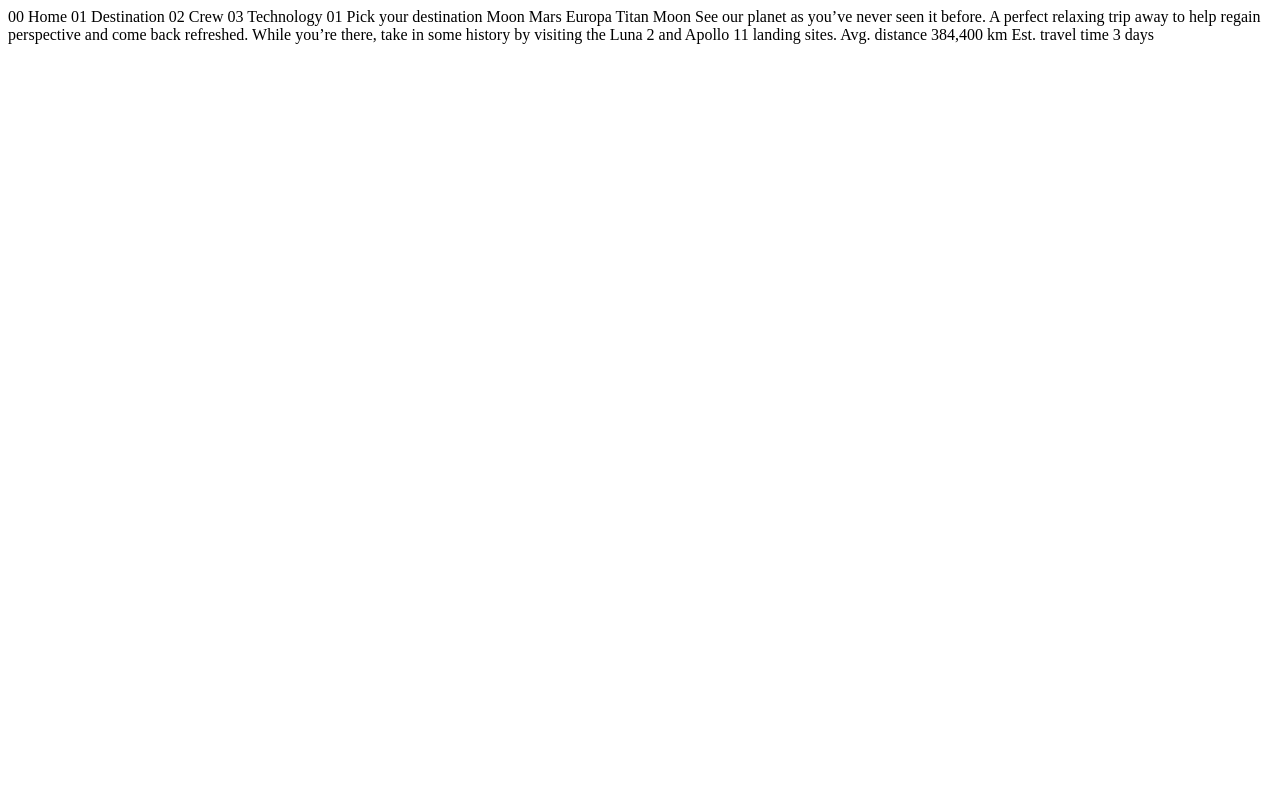
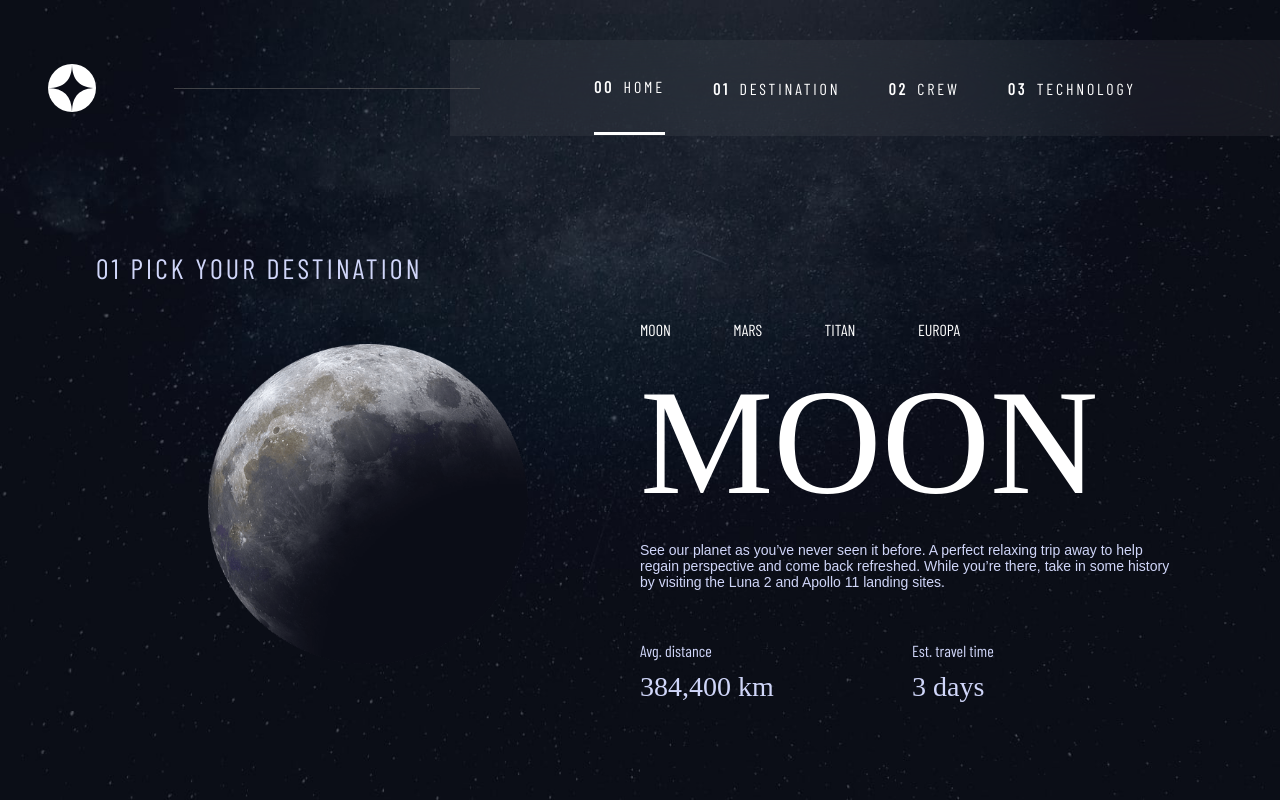
Before and after one commit to anaysharma/space-tourism, a website: page code/destination-moon.html in a window 1280 px wide. Drawn offline with nearby package versions, Linux system fonts and the light colour scheme; a web font is replaced by a local one.

Commit message:
added moon page

```diff
--- a/code/CSS/styles.css
+++ b/code/CSS/styles.css
@@ -27,13 +27,18 @@ body {
 	padding: 0;
 }
 main {
-	height: 100vh;
-	width: 100vw;
+	height: 100%;
+	width: 100%;
 	background-repeat: no-repeat;
 	background-size: cover;
-	background-image: url(../assets/home/background-home-desktop.jpg);
 }
+
+a {
+	text-decoration: none;
+}
+
 .navbar {
+	z-index: 1000;
 	display: flex;
 	justify-content: space-between;
 	align-items: center;
@@ -93,21 +98,96 @@ main {
 	inset: auto 8rem 8rem 8rem;
 	display: flex;
 	column-gap: 20%;
+}
+
+.main-home {
+	margin: 0;
+	padding: 0;
+	position: absolute;
+	background-image: url(../assets/home/background-home-desktop.jpg);
+}
+
+.main-moon {
+	margin: 0;
+	padding: 0;
+	position: absolute;
+	background-image: url(../assets/destination/background-destination-desktop.jpg);
+}
+
+.image-big {
+	height: 20rem;
+	aspect-ratio: 1;
+}
+.nav-mini {
+	display: flex;
+	list-style: none;
+	justify-content: space-between;
+	width: 20em;
+	padding-left: 0;
+}
+.nav-mini-item {
+	font: var(--font-Nav);
+	color: var(--color-primary);
+}
+.main-section {
+	display: grid;
+	grid-template-rows: 30px, 1fr;
+	position: absolute;
+	left: 6rem;
+	right: 6rem;
+	bottom: 6rem;
+}
+
+.section {
+	height: 50vh;
+	display: grid;
+	grid-template-columns: repeat(2, 1fr);
+}
+
+.section-1 {
+	display: grid;
+	place-items: center;
+}
+
+.section-2 {
+	display: flex;
+	flex-direction: column;
+	row-gap: 0;
+}
+
+.heading {
+	text-transform: uppercase;
+	letter-spacing: 0.25ch;
+	font: var(--font-H5);
+	color: var(--color-secondary);
+}
+
+.description {
 	font: var(--font-Body);
 	color: var(--color-secondary);
 }
 
-.heading {
-	font: var(--font-H5);
-	color: var(--color-secondary);
+.information {
+	display: grid;
+	grid-template-columns: repeat(2, 1fr);
+	grid-template-rows: repeat(2, 30px);
 }
-
 .title {
 	margin: 0;
 	padding: 0;
 	font: var(--font-H1);
 	text-transform: uppercase;
 	color: var(--color-primary);
+}
+
+.info {
+	font: var(--font-P1);
+	color: var(--color-secondary);
+}
+
+.info-item {
+	font: var(--font-Nav);
+	color: var(--color-secondary);
 }
 .explore {
 	margin: auto 0 0 0;
@@ -126,3 +206,19 @@ main {
 .explore-button:hover {
 	box-shadow: 0 0 0 4rem rgba(255, 255, 255, 0.159);
 }
+
+.transition-slide {
+	transition: 400ms;
+	transform: translateX(0);
+	transform-origin: left;
+	opacity: 1;
+}
+
+html.is-animating .transition-slide {
+	transform: translateX(100%);
+}
+
+html.is-leaving .transition-slide {
+	opacity: 0.6;
+	transform: translateX(0);
+}
--- a/code/destination-moon.html
+++ b/code/destination-moon.html
@@ -3,35 +3,62 @@
 <head>
   <meta charset="UTF-8">
   <meta name="viewport" content="width=device-width, initial-scale=1.0">
-
+  <link rel="preconnect" href="https://fonts.googleapis.com">
+	<link rel="preconnect" href="https://fonts.gstatic.com" crossorigin>
+	<link href="https://fonts.googleapis.com/css2?family=Barlow+Condensed&family=Bellefair&display=swap" rel="stylesheet">
   <link rel="icon" type="image/png" sizes="32x32" href="./assets/favicon-32x32.png">
-
-  <title>Frontend Mentor | Space tourism website</title>
+  <link rel="stylesheet" type="text/css" href="./CSS/styles.css">
+  <title>destination-moon</title>
+  <script defer src="/node_modules/swup/dist/swup.min.js"></script>
+	<script defer src="script.js"></script>
 </head>
 <body>
 
-  00 Home
-  01 Destination
-  02 Crew
-  03 Technology
+  <nav class="navbar">
+		<img class="navbar-icon" src="/code/assets/shared/logo.svg">
+		<div class="navbar-line"></div>
+		<ul class="navbar-list">
+			<li class="navbar-item navbar-active">
+				<span>00</span><a class="navbar-link" href="./index.html">Home</a>
+			</li>
+			<li class="navbar-item">
+				<span>01</span><a class="navbar-link" href="#">Destination</a>
+			</li>
+			<li class="navbar-item">
+				<span>02</span><a class="navbar-link" href="#">Crew</a>
+			</li>
+			<li class="navbar-item">
+				<span>03</span><a class="navbar-link" href="#">Technology</a>
+			</li>
+		</ul>
+  </nav>
 
-  01 Pick your destination
+	<main id="swup" class="transition-slide main-moon">
+		<div class="main-section">
+			<h1 class="heading">01 Pick your destination</h1>
+			<div class="section">
+				<section class="section-1">
+					<img class="image-big" src="./assets/destination/image-moon.png">
+				</section>
+				<section class="section-2">
+					<ul class="nav-mini">
+						<li><a class="nav-mini-item" href="destination-moon.html">MOON</a></li>
+						<li><a class="nav-mini-item" href="destination-mars.html">MARS</a></li>
+						<li><a class="nav-mini-item" href="destination-titan.html">TITAN</a></li>
+						<li><a class="nav-mini-item" href="destination-europa.html">EUROPA</a></li>
+					</ul>
+					<h1 class="title">Moon</h1>
+					<p class="description">See our planet as you’ve never seen it before. A perfect relaxing trip away to help regain perspective and come back refreshed. While you’re there, take in some history by visiting the Luna 2 and Apollo 11 landing sites.</p>
+					<div class="information">
+						<h6 class="info-item">Avg. distance</h6>
+						<h6 class="info-item">Est. travel time</h6>
+						<h4 class="info">384,400 km</h4>
+						<h4 class="info">3 days</h4>
+					</div>
+				</section>
+			</div>
+		</div>
+	</main>
 
-  Moon
-  Mars
-  Europa
-  Titan
-
-  Moon
-
-  See our planet as you’ve never seen it before. A perfect relaxing trip away to help
-  regain perspective and come back refreshed. While you’re there, take in some history
-  by visiting the Luna 2 and Apollo 11 landing sites.
-
-  Avg. distance
-  384,400 km
-
-  Est. travel time
-  3 days
 </body>
 </html>
--- a/code/script.js
+++ b/code/script.js
@@ -0,0 +1 @@
+const swup = new Swup();
```
Also changed, not shown: code/index.html (+7 -18 lines).
